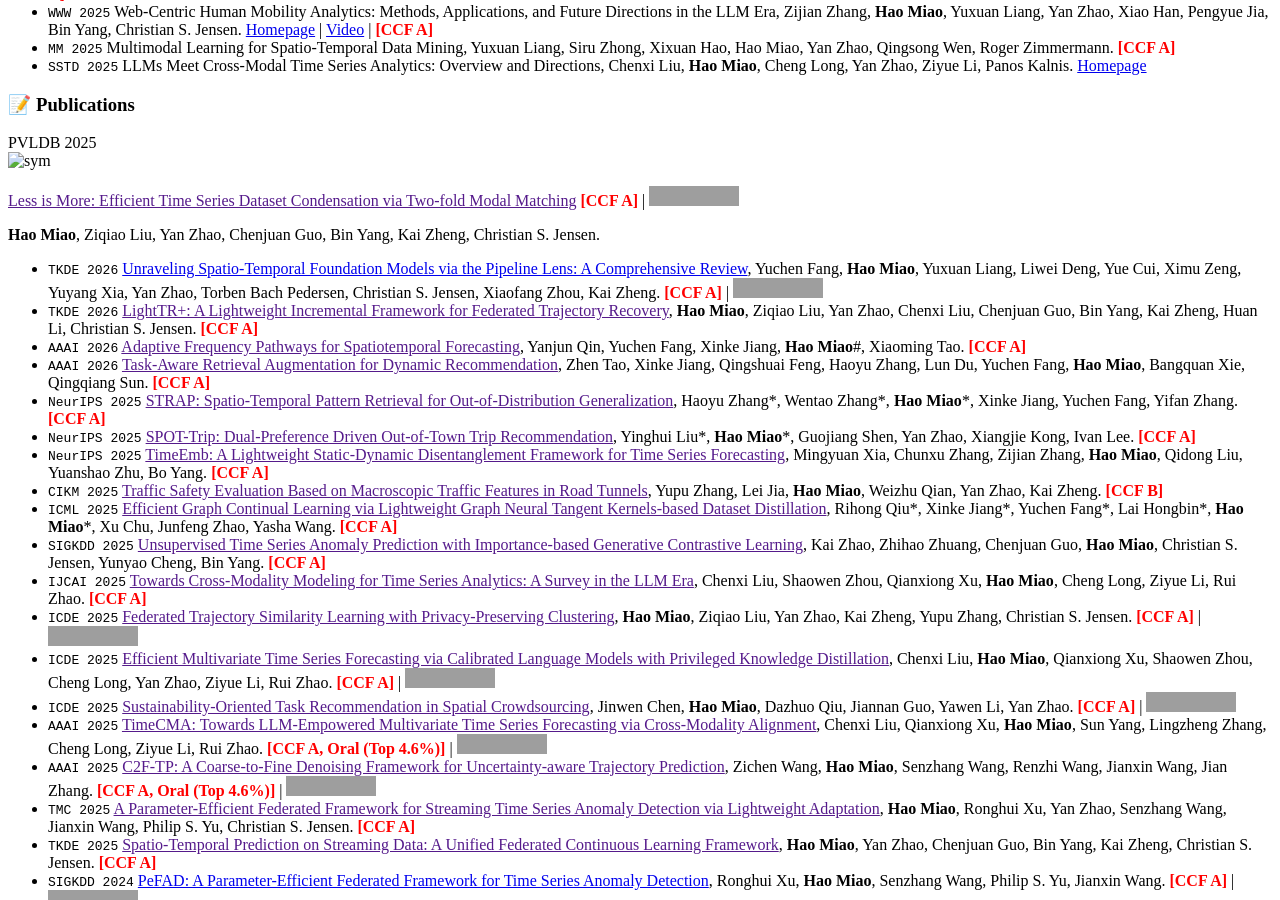
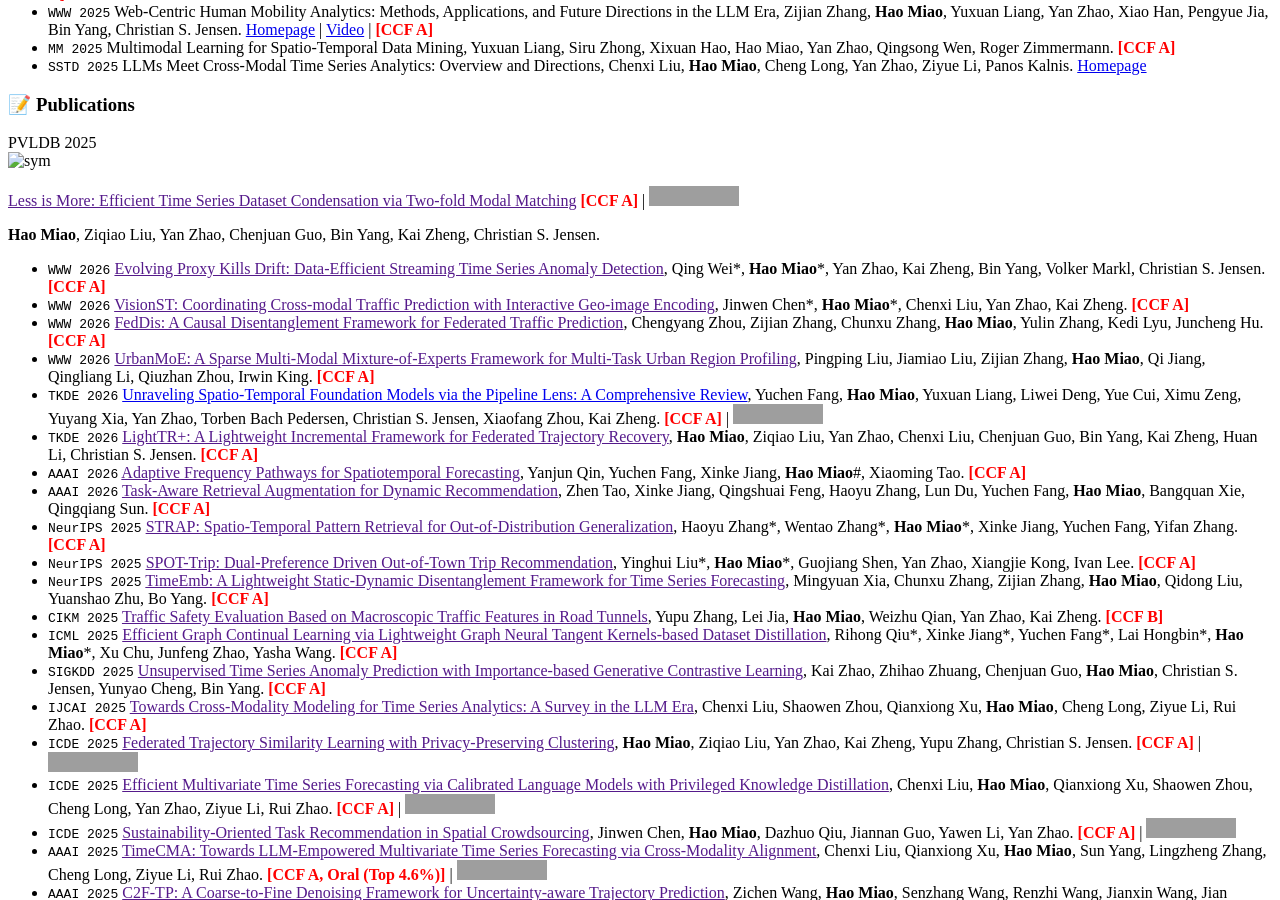
Before and after one commit to MiaoHaoSunny/MiaoHaoSunny.github.io, a Jekyll site: the page built from _pages/includes/pub.md, in a window 1280 px wide and 900 px high, scrolled down 494 px, cut to the strip 0-900 px from the top of the window. Built offline with Jekyll 4.4.1, drawn with Linux system fonts in a browser that asks for light colours; our own code applies the rules of GitHub Pages for plain Markdown files; grey boxes are pictures that could not be loaded.

Commit message:
Update pub.md

```diff
--- a/_pages/includes/pub.md
+++ b/_pages/includes/pub.md
@@ -14,6 +14,10 @@
 **Hao Miao**, Ziqiao Liu, Yan Zhao, Chenjuan Guo, Bin Yang, Kai Zheng, Christian S. Jensen.
 </div>
 </div>
+- ``WWW 2026`` [Evolving Proxy Kills Drift: Data-Efficient Streaming Time Series Anomaly Detection](), Qing Wei\*, **Hao Miao**\*, Yan Zhao, Kai Zheng, Bin Yang, Volker Markl, Christian S. Jensen. <b><font color="red">[CCF A]</font></b>
+- ``WWW 2026`` [VisionST: Coordinating Cross-modal Traffic Prediction with Interactive Geo-image Encoding](), Jinwen Chen\*, **Hao Miao**\*, Chenxi Liu, Yan Zhao, Kai Zheng. <b><font color="red">[CCF A]</font></b>
+- ``WWW 2026`` [FedDis: A Causal Disentanglement Framework for Federated Traffic Prediction](), Chengyang Zhou, Zijian Zhang, Chunxu Zhang, **Hao Miao**, Yulin Zhang, Kedi Lyu, Juncheng Hu. <b><font color="red">[CCF A]</font></b>
+- ``WWW 2026`` [UrbanMoE: A Sparse Multi-Modal Mixture-of-Experts Framework for Multi-Task Urban Region Profiling](), Pingping Liu, Jiamiao Liu, Zijian Zhang, **Hao Miao**, Qi Jiang, Qingliang Li, Qiuzhan Zhou, Irwin King. <b><font color="red">[CCF A]</font></b>
 - ``TKDE 2026`` [Unraveling Spatio-Temporal Foundation Models via the Pipeline Lens: A Comprehensive Review](https://arxiv.org/abs/2506.01364), Yuchen Fang, **Hao Miao**, Yuxuan Liang, Liwei Deng, Yue Cui, Ximu Zeng, Yuyang Xia, Yan Zhao, Torben Bach Pedersen, Christian S. Jensen, Xiaofang Zhou, Kai Zheng. <b><font color="red">[CCF A]</font></b>  \| [![](https://img.shields.io/github/stars/LMissher/Awesome-Spatio-Temporal-Foundation-Models?style=social&label=Awesome-Spatio-Temporal-Foundation-Models)](https://github.com/LMissher/Awesome-Spatio-Temporal-Foundation-Models)
 - ``TKDE 2026`` [LightTR+: A Lightweight Incremental Framework for Federated Trajectory Recovery](), **Hao Miao**, Ziqiao Liu, Yan Zhao, Chenxi Liu, Chenjuan Guo, Bin Yang, Kai Zheng, Huan Li, Christian S. Jensen. <b><font color="red">[CCF A]</font></b>
 - ``AAAI 2026`` [Adaptive Frequency Pathways for Spatiotemporal Forecasting](), Yanjun Qin, Yuchen Fang, Xinke Jiang, **Hao Miao**\#, Xiaoming Tao. <b><font color="red">[CCF A]</font></b>
```
